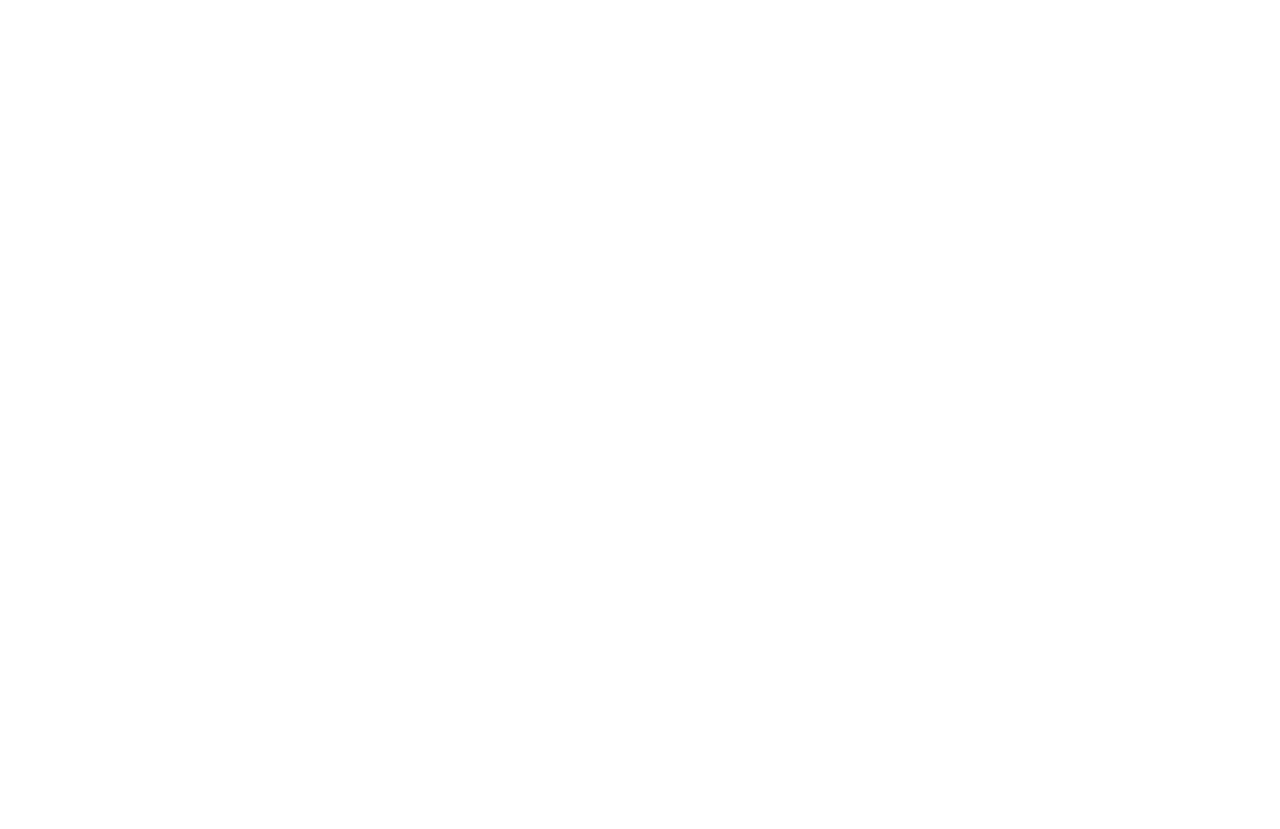
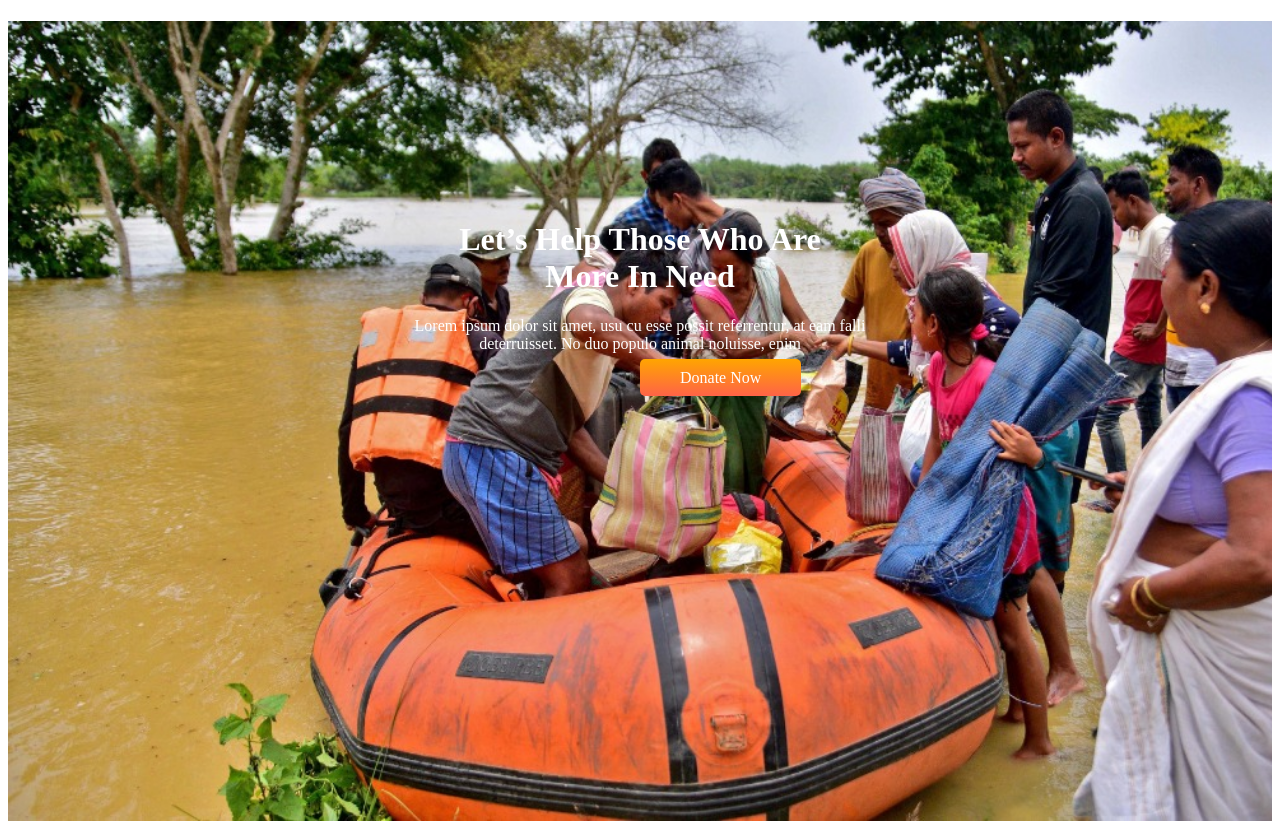
Before and after one commit to mustakimbellah/donate-today, a plain HTML site: page index.html in a window 1280 px wide. Before the commit the page ends 800 px from the top, so only its background shows below. Drawn offline with Linux system fonts and the light colour scheme.

Commit message:
first-part-added

```diff
--- a/index.html
+++ b/index.html
@@ -7,5 +7,19 @@
     <title>Donate-Today</title>
     <link rel="stylesheet" href="style.css" />
   </head>
-  <body></body>
+  <body>
+    <div class="first-part">
+      <h1>
+        Let’s Help Those Who Are<br />
+        More In Need
+      </h1>
+      <p>
+        Lorem ipsum dolor sit amet, usu cu esse possit referrentur, at eam
+        falli<br />deterruisset. No duo populo animal noluisse, enim
+      </p>
+      <a href="">Donate Now</a>
+    </div>
+
+    <div></div>
+  </body>
 </html>
--- a/style.css
+++ b/style.css
@@ -0,0 +1,36 @@
+*body{
+    margin: 0;
+    padding: 0;
+}
+
+.first-part{
+    background-image: url(images/donation5.jpg);
+    height: 100vh;
+    background-size: cover;
+    background-repeat: no-repeat;
+
+}
+
+.first-part h1{
+    color: white;
+    text-align: center;
+    padding-top: 200px;
+
+
+}
+.first-part p{
+    color: white;
+    text-align: center;
+}
+
+.first-part a{
+    text-decoration: none;
+    background-image: linear-gradient(orange,tomato);
+    color: white;
+    padding: 10px 40px;
+    font-weight: 70px;
+    border-radius: 5px;
+    margin-left: 50%;
+
+
+}
```
Also changed, not shown: images/donation5.jpg (added).
